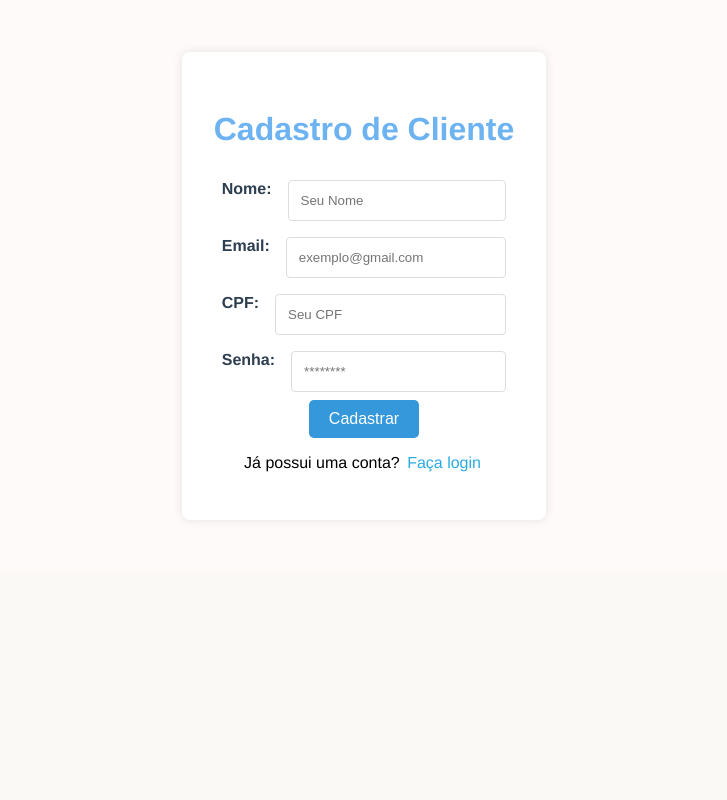
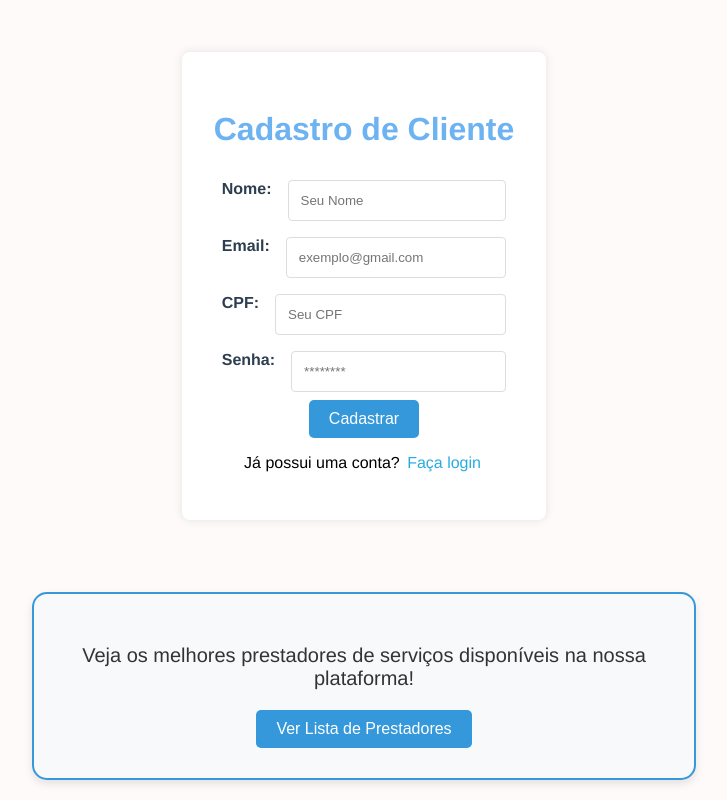
Before and after one commit to CesarSoldier/Projeto-Provy, a Vue app in the folder ProjetoProvy/: page /cadastrocliente in a window 1280 px wide. Shown: the part 286-1086 px from the top of the page, without its empty margins (276-1003 px from the left). Before the commit the page ends 858 px from the top, so only its background shows below. Built offline with nearby package versions, Linux system fonts and the light colour scheme.

Commit message:
lista de provedor

```diff
--- a/ProjetoProvy/src/App.vue
+++ b/ProjetoProvy/src/App.vue
@@ -31,6 +31,16 @@
       <router-view v-else />
     </main>
 
+
+    <!-- Caixa estilizada com o botão de destaque -->
+    <div class="highlight-box">
+      <p>Veja os melhores prestadores de serviços disponíveis na nossa plataforma!</p>
+      <router-link to="/listadeprestadores">
+        <button @click="hideHighlightBox" class="btn highlight-btn">Ver Lista de Prestadores</button>
+      </router-link>
+    </div>
+
+
     <footer-component />
   </div>
 </template>
@@ -50,6 +60,17 @@ export default {
     ServiceList,
     Testimonials,
     FooterComponent,
+  },
+
+  data() {
+    return {
+      showHighlightBox: true, // Controle para mostrar/ocultar a caixa
+    };
+  },
+  methods: {
+    hideHighlightBox() {
+      this.showHighlightBox = false; // Esconde a caixa ao clicar no botão
+    }
   },
 };
 </script>
@@ -116,4 +137,5 @@ export default {
 p{
   color: black;
 }
+
 </style>
--- a/ProjetoProvy/src/assets/main.css
+++ b/ProjetoProvy/src/assets/main.css
@@ -128,7 +128,7 @@ h4 {
 }
 
 .btn:hover {
-  background-color: #5a9bd4;
+  background-color: #27ae60;
 }
 
 p {
@@ -144,3 +144,39 @@ router-link:hover {
 }
 
 }
+
+.footer-navigation {
+  margin-top: 20px;
+  display: flex;
+  justify-content: center;
+}
+
+.footer-navigation .btn {
+  background-color: #3498db;
+}
+
+.footer-navigation .btn:hover {
+  background-color: #27ae60;
+}
+
+/* Caixa estilizada para destaque */
+.highlight-box {
+  background-color: #f8f9fa; /* Cor de fundo clara */
+  border: 2px solid #3498db; /* Borda azul */
+  border-radius: 15px; /* Cantos arredondados */
+  padding: 30px; /* Espaçamento interno */
+  margin-top: 40px; /* Distância do conteúdo acima */
+  text-align: center; /* Centraliza o texto e o botão */
+  box-shadow: 0px 4px 8px rgba(0, 0, 0, 0.1); /* Sombra para destaque */
+  max-width: 600px; /* Largura máxima da caixa */
+  margin-left: auto; /* Centraliza horizontalmente */
+  margin-right: auto; /* Centraliza horizontalmente */
+  transform: translateY(-20px);
+}
+
+
+.highlight-box p {
+  font-size: 20px; /* Tamanho maior para o texto */
+  color: #333; /* Cor escura para o texto */
+  margin-bottom: 20px; /* Espaço entre o texto e o botão */
+}
--- a/ProjetoProvy/src/router/index.js
+++ b/ProjetoProvy/src/router/index.js
@@ -2,12 +2,14 @@ import { createRouter, createWebHistory } from 'vue-router';
 import CadastroCliente from '../components/CadastroCliente.vue';
 import Login from '../components/Login.vue';
 import CadastroPrestadordeServico from '../components/CadastroPrestadordeServico.vue';
+import ListadePrestadores from '../components/ListaDePrestadores.vue';  // Importe a nova página
 
 const routes = [
   { path: '/', name: 'Home', component: null },
   { path: '/login', name: 'Login', component: Login },
-  { path: '/cadastrocliente', name: 'Cadastro de Cliente', component: CadastroCliente},
-  { path: '/cadastroprestador', name: 'Cadastro de Prestador de Serviço', component: CadastroPrestadordeServico},
+  { path: '/cadastrocliente', name: 'Cadastro de Cliente', component: CadastroCliente },
+  { path: '/cadastroprestador', name: 'Cadastro de Prestador de Serviço', component: CadastroPrestadordeServico },
+  { path: '/listadeprestadores', name: 'Lista de Prestadores', component: ListadePrestadores },  // Adicione a nova rota
 ];
 
 const router = createRouter({
```
